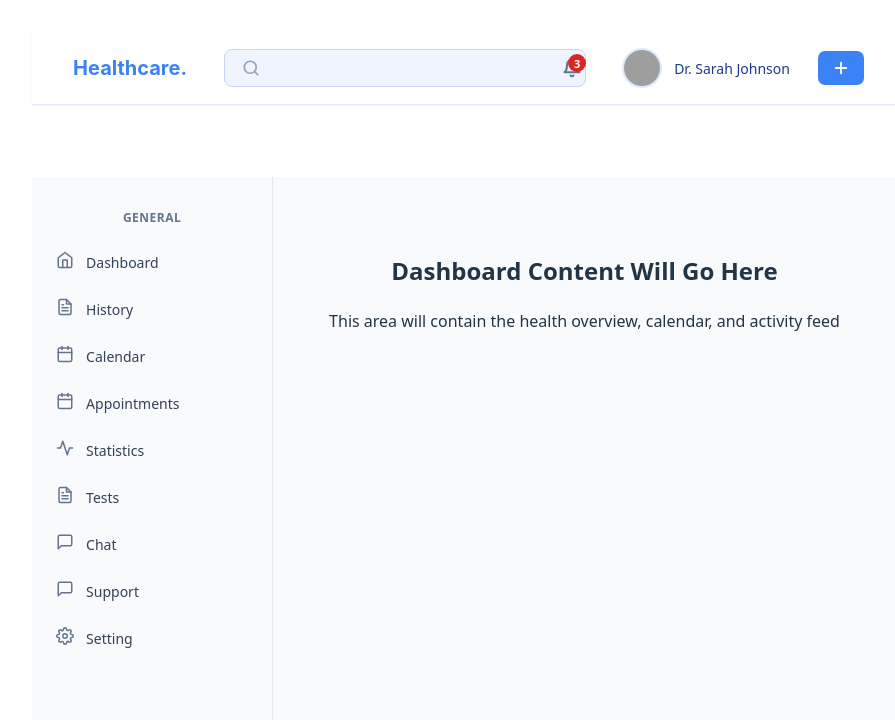
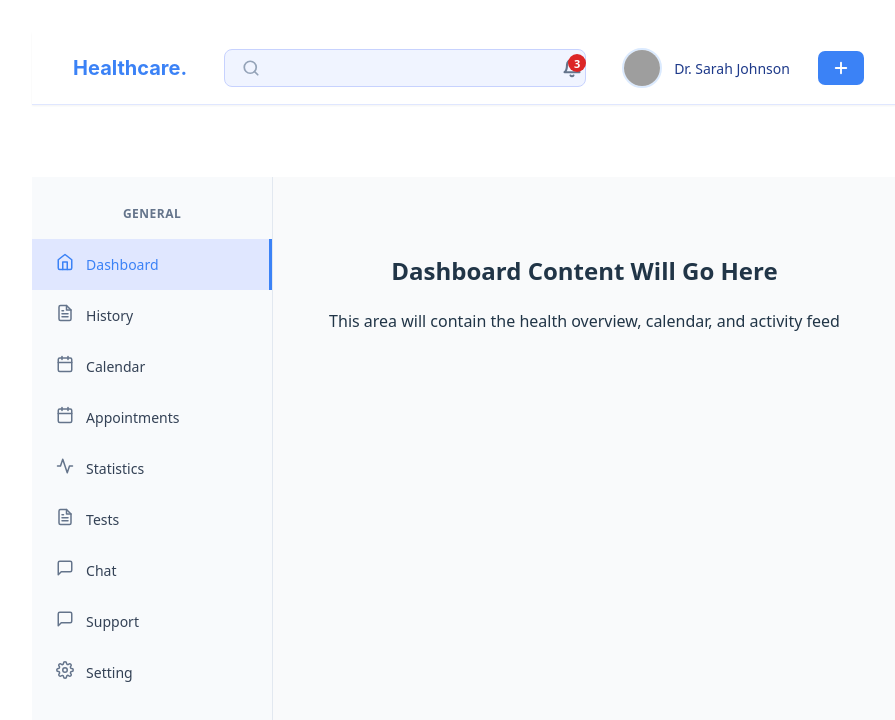
Before and after one commit to smooth-glitch/healthcare, a React (Vite) app: page / in a window 1280 px wide. Shown: the top 720 px of the page, without its empty margins (176-1071 px from the left). Built offline with nearby package versions, Linux system fonts and the light colour scheme; grey boxes are pictures that could not be loaded.

Commit message:
added active state and pixel adjustment for the sidebar

```diff
--- a/src/components/Sidebar/Sidebar.jsx
+++ b/src/components/Sidebar/Sidebar.jsx
@@ -1,6 +1,4 @@
 import React from "react";
-import styles from "./Sidebar.module.css";
-
 import {
   FiHome,
   FiCalendar,
@@ -9,6 +7,7 @@ import {
   FiActivity,
   FiFileText,
 } from "react-icons/fi";
+import styles from "./Sidebar.module.css";
 
 const navItems = [
   { icon: <FiHome />, label: "Dashboard" },
@@ -23,13 +22,21 @@ const navItems = [
 ];
 
 const Sidebar = () => {
+  const [activeItem, setActiveItem] = React.useState(0);
+
   return (
     <aside className={styles.sidebar}>
       <div className={styles.section}>
         <h3 className={styles.sectionTitle}>General</h3>
         <ul className={styles.navList}>
           {navItems.map((item, index) => (
-            <li key={index} className={styles.navItem}>
+            <li
+              key={index}
+              className={`${styles.navItem} ${
+                activeItem === index ? styles.active : ""
+              }`}
+              onClick={() => setActiveItem(index)}
+            >
               <span className={styles.navIcon}>{item.icon}</span>
               {item.label}
             </li>
--- a/src/components/Sidebar/Sidebar.module.css
+++ b/src/components/Sidebar/Sidebar.module.css
@@ -4,6 +4,7 @@
   background-color: #f8fafc;
   border-right: 1px solid #e2e8f0;
   padding: 20px 0;
+  padding-top: 16px;
 }
 
 .section {
@@ -16,7 +17,7 @@
   text-transform: uppercase;
   letter-spacing: 0.5px;
   padding: 0 24px;
-  margin-bottom: 12px;
+  margin-bottom: 16px;
 }
 
 .navList {
@@ -35,7 +36,7 @@
   display: flex;
   align-items: center;
   gap: 12px;
-  padding: 10px 24px;
+  padding: 12px 24px;
   font-size: 14px;
   transition: all 0.2s;
 }
@@ -44,6 +45,16 @@
   background-color: #e2e8f0;
 }
 
+.navItem.active {
+  background-color: #e0e7ff;
+  color: #3b82f6;
+  border-right: 3px solid #3b82f6;
+}
+
+.navItem.active .navIcon {
+  color: #3b82f6;
+}
+
 .navIcon {
   color: #64748b;
   font-size: 18px;
```
